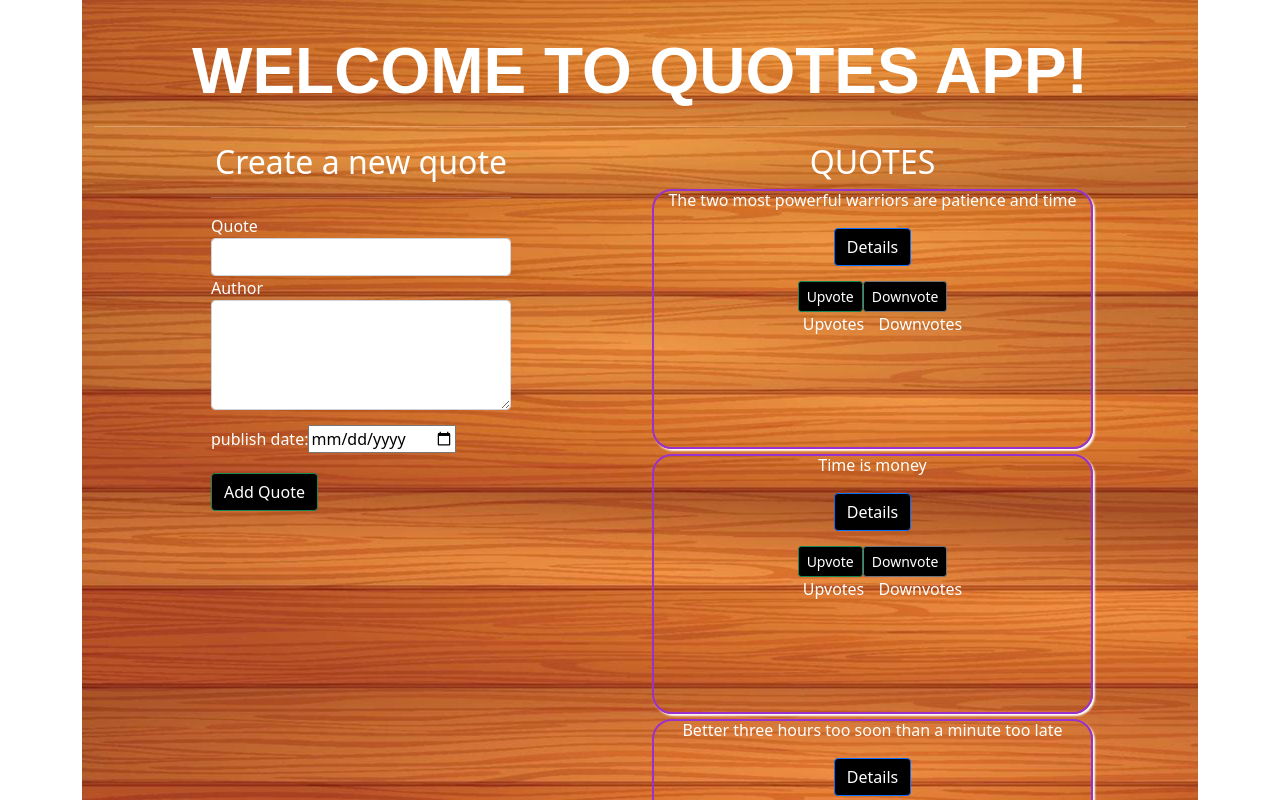
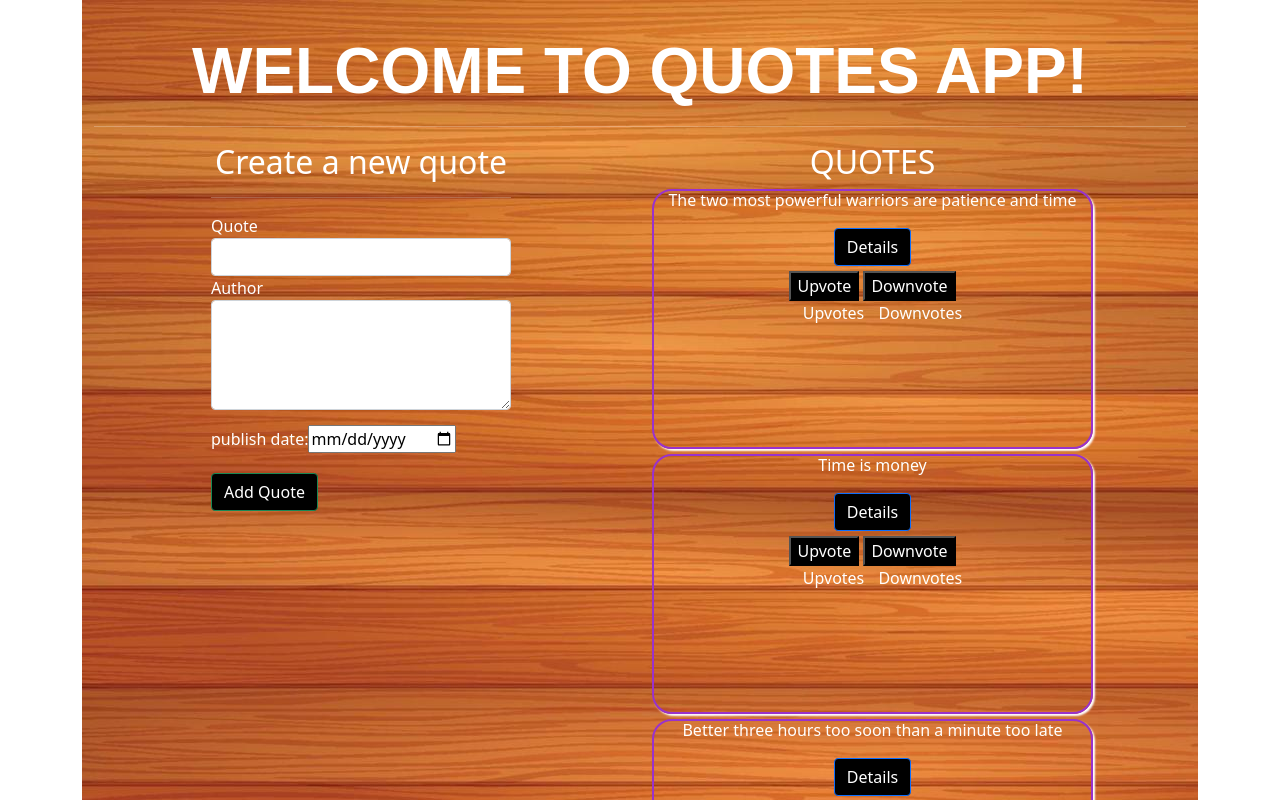
Before and after one commit to linetlucy-genchabe/Quotes-app, an Angular app: page / in a window 1280 px wide. Shown: the top 800 px of the page. Built offline with nearby package versions, Linux system fonts and the light colour scheme.

Commit message:
edit vote buttons

```diff
--- a/src/app/quotes/quotes.component.html
+++ b/src/app/quotes/quotes.component.html
@@ -32,8 +32,9 @@
 
 
                 <div class="quote-votes">
-                    <button class="upvote btn btn-success btn-sm" (click)='voteQuote(quote,0)'>Upvote</button>
-                    <button class="downvote btn btn-secondary btn-sm" (click)='voteQuote(quote,1)'> Downvote</button>
+                    <button type="button" ng-click="incrementLikes(vote)" style="background-color: black;">Upvote</button> {{quote.upvotes}} <button type="button" ng-click="incrementDislikes(vote)" style="background-color: black;">Downvote</button>{{quote.downvotes}}
+                    <!-- <button class="upvote btn btn-success btn-sm" (click)='voteQuote(quote,0)'>Upvote</button>
+                    <button class="downvote btn btn-secondary btn-sm" (click)='voteQuote(quote,1)'> Downvote</button> -->
 
                 </div>
                 <div>
```
